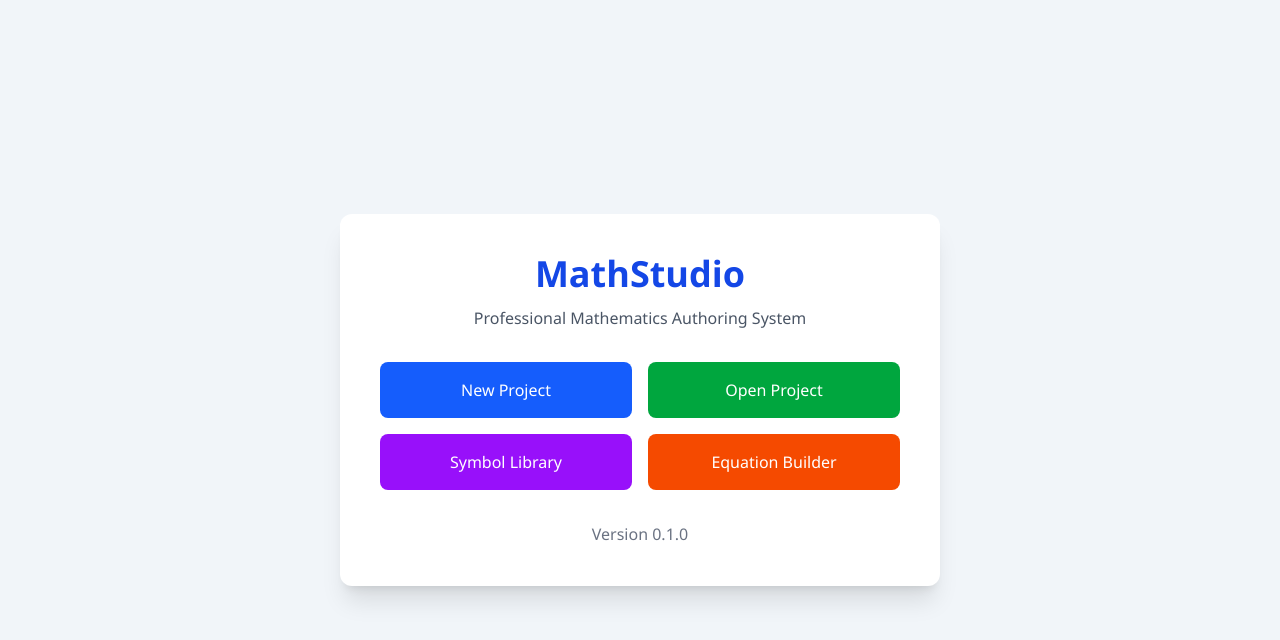
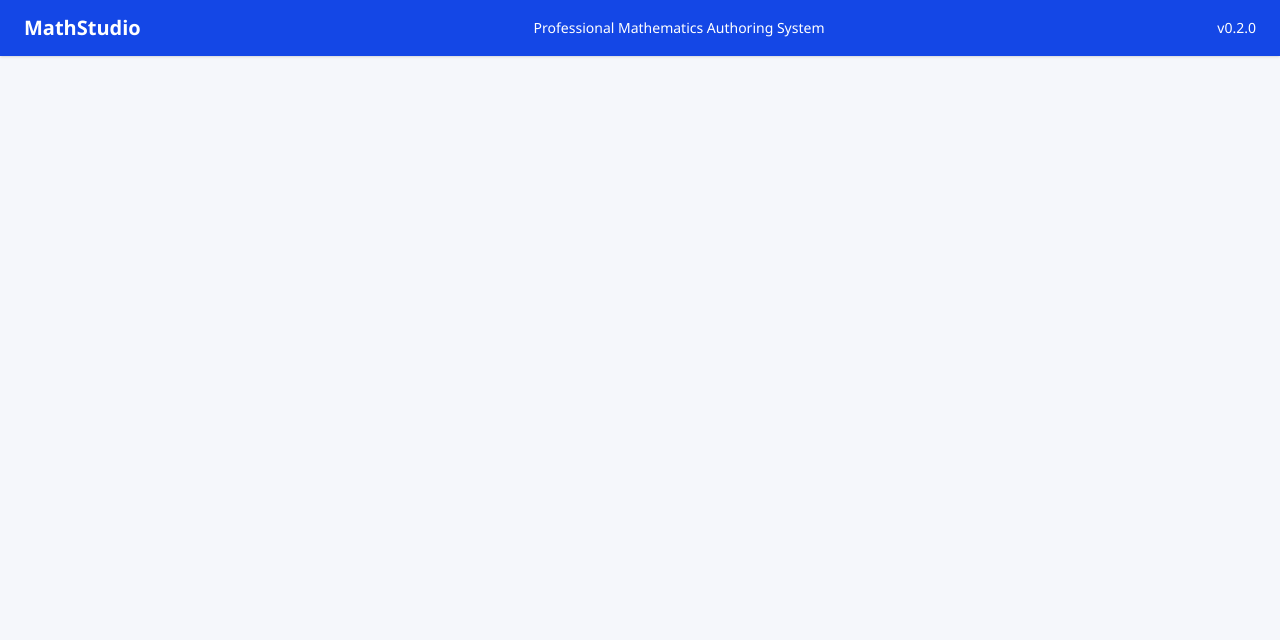
Before and after one commit to EmmanuelNBrefo/MathStudio, a React (Vite) app in the folder frontend/: page / in a window 1280 px wide. Shown: the top 640 px of the page. Built offline with nearby package versions, Linux system fonts and the light colour scheme.

Commit message:
Add MathStudio Header component

```diff
--- a/frontend/src/App.tsx
+++ b/frontend/src/App.tsx
@@ -1,37 +1,9 @@
+import Header from "./components/layout/Header";
+
 function App() {
   return (
-    <div className="min-h-screen bg-slate-100 flex items-center justify-center">
-      <div className="bg-white rounded-xl shadow-xl p-10 w-[600px]">
-        <h1 className="text-4xl font-bold text-blue-700 text-center">
-          MathStudio
-        </h1>
-
-        <p className="text-center text-gray-600 mt-3">
-          Professional Mathematics Authoring System
-        </p>
-
-        <div className="grid grid-cols-2 gap-4 mt-8">
-          <button className="rounded-lg bg-blue-600 text-white p-4 hover:bg-blue-700">
-            New Project
-          </button>
-
-          <button className="rounded-lg bg-green-600 text-white p-4 hover:bg-green-700">
-            Open Project
-          </button>
-
-          <button className="rounded-lg bg-purple-600 text-white p-4 hover:bg-purple-700">
-            Symbol Library
-          </button>
-
-          <button className="rounded-lg bg-orange-600 text-white p-4 hover:bg-orange-700">
-            Equation Builder
-          </button>
-        </div>
-
-        <p className="mt-8 text-center text-gray-500">
-          Version 0.1.0
-        </p>
-      </div>
+    <div>
+      <Header />
     </div>
   );
 }
--- a/frontend/src/components/layout/Header.tsx
+++ b/frontend/src/components/layout/Header.tsx
@@ -10,6 +10,10 @@ const Header = () => {
       <div className="text-sm">
         Professional Mathematics Authoring System
       </div>
+
+      <div className="text-sm">
+        v0.2.0
+      </div>
     </header>
   );
 };
```
